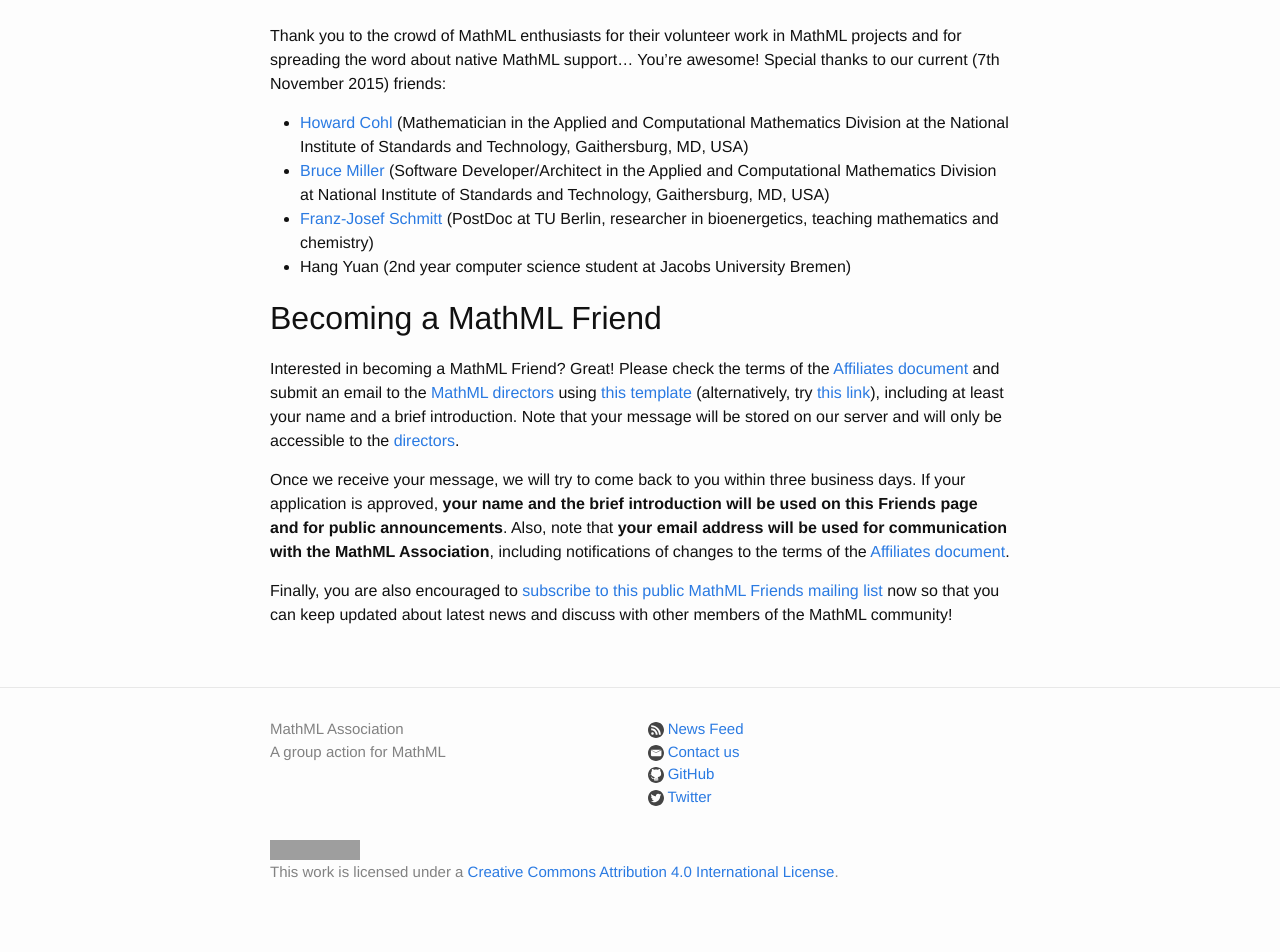
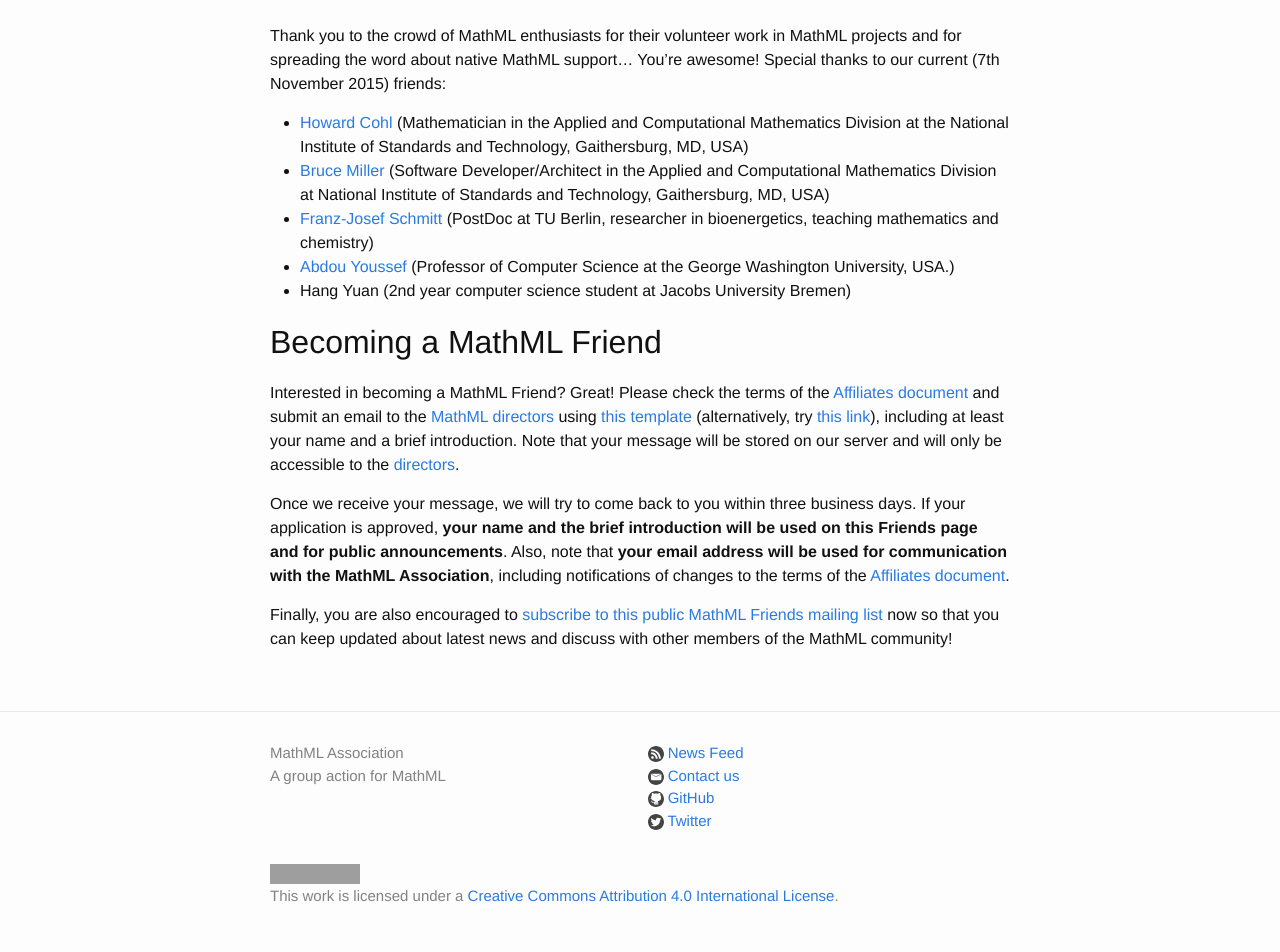
Before and after one commit to MathML/website, a Jekyll site: the page built from affiliates/friends.md, in a window 1280 px wide. Shown: the part 420-1372 px from the top of the page. Built offline with Jekyll 4.4.1, drawn with Linux system fonts in a browser that asks for light colours; before the commit the page ends 1348 px from its top, so only the background shows below that; grey boxes are pictures that could not be loaded.

Commit message:
Update friends.md
Add Abdou Youssef as a friend

```diff
--- a/affiliates/friends.md
+++ b/affiliates/friends.md
@@ -10,6 +10,7 @@
 *	[Howard Cohl](http://www.nist.gov/itl/math/msg/howard-s-cohl.cfm) (Mathematician in the Applied and Computational Mathematics Division at the National Institute of Standards and Technology, Gaithersburg, MD, USA)
 * [Bruce Miller](http://math.nist.gov/~BMiller/) (Software Developer/Architect in the Applied and Computational Mathematics Division at National Institute of Standards and Technology, Gaithersburg, MD, USA)
 *	[Franz-Josef Schmitt](http://www.uniwind.org/schmitt) (PostDoc at TU Berlin, researcher in bioenergetics, teaching mathematics and chemistry)
+*	[Abdou Youssef](http://www.seas.gwu.edu/~ayoussef/) (Professor of Computer Science at the George Washington University, USA.)
 * Hang Yuan (2nd year computer science student at Jacobs University Bremen)
 
 ## Becoming a MathML Friend
```
